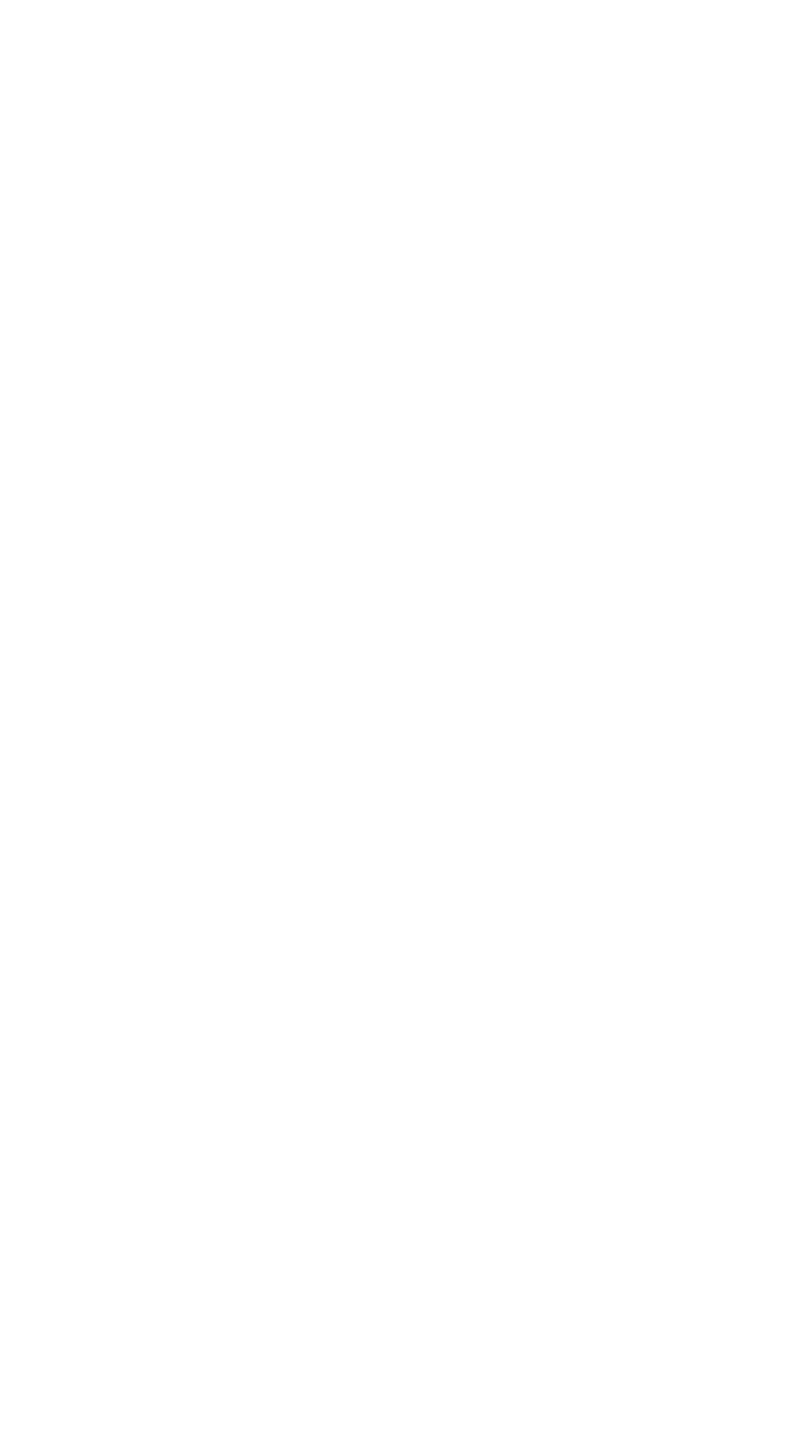
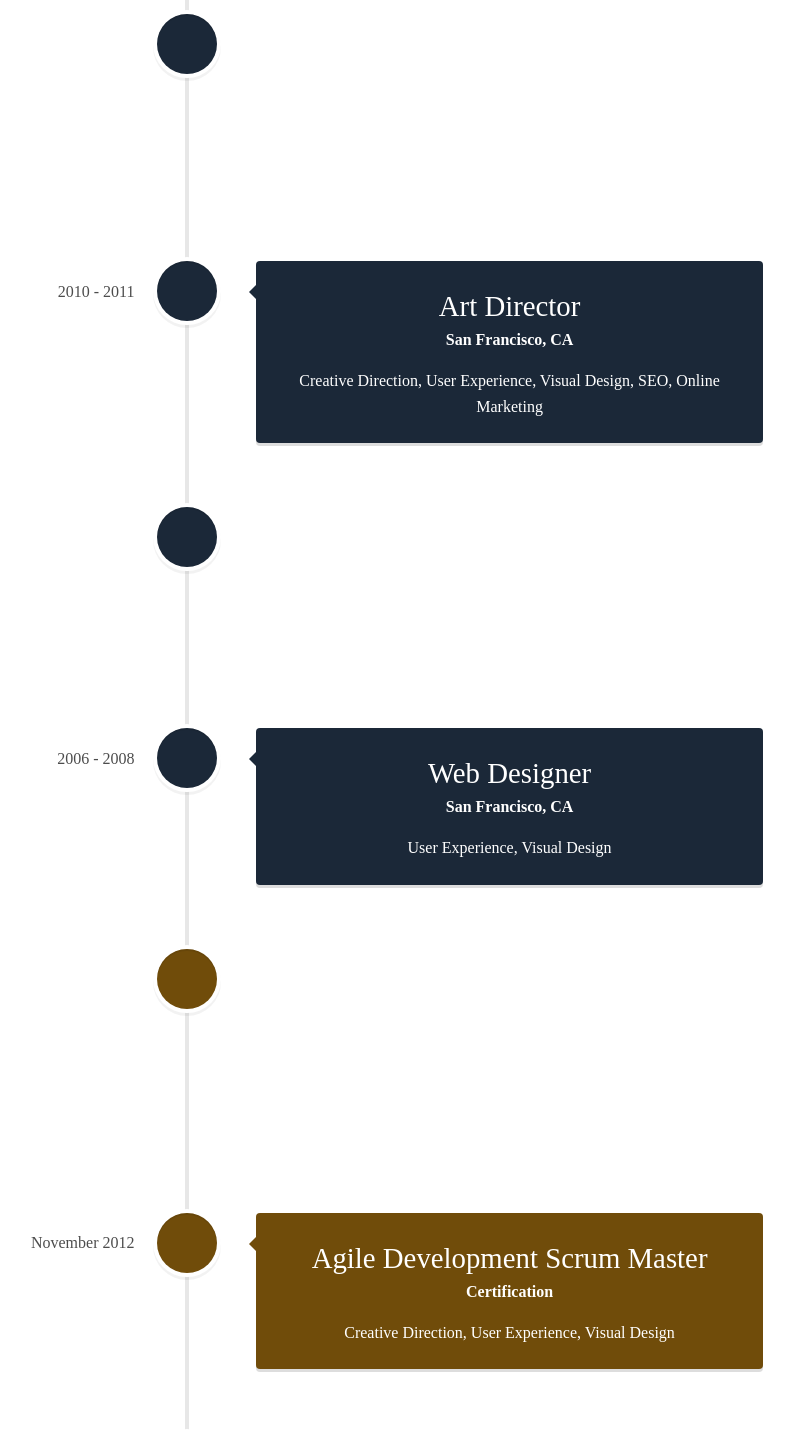
Before and after one commit to Saagcode/2Tabelionato, a React (Vite) app: page /#/Sobre in a window 1280 px wide. Shown: the part 460-1891 px from the top of the page, without its empty margins (453-1247 px from the left). Before the commit the page ends 800 px from the top, so only its background shows below. Built offline with nearby package versions, Linux system fonts and the light colour scheme; a web font is replaced by a local one.

Commit message:
timeline implement

```diff
--- a/package.json
+++ b/package.json
@@ -17,7 +17,8 @@
     "react": "^18.3.1",
     "react-dom": "^18.3.1",
     "react-fast-marquee": "^1.6.5",
-    "react-router-dom": "^7.1.1"
+    "react-router-dom": "^7.1.1",
+    "react-vertical-timeline-component": "^3.5.3"
   },
   "devDependencies": {
     "@eslint/js": "^9.17.0",
--- a/src/pages/Sobre/index.jsx
+++ b/src/pages/Sobre/index.jsx
@@ -1,10 +1,121 @@
 import Footer from "../../Components/Footer";
 import Head from "../../Components/Head";
-
+import './styles.css'
+import { VerticalTimeline, VerticalTimelineElement } from 'react-vertical-timeline-component';
+import 'react-vertical-timeline-component/style.min.css';
+import teste from "../../../public/images/logo.png"
 function Sobre() {
     return (
         <>
             <Head />
+            <section className="container-Timeline">
+                <h1>O 2º TABELIONATO DE NOTAS</h1>
+                <VerticalTimeline lineColor={'#cecece7b'}>
+                    <VerticalTimelineElement
+                        className="vertical-timeline-element--work"
+                        contentStyle={{ background: '#1b2838', color: '#fff' }}
+                        contentArrowStyle={{ borderRight: '7px solid  #1b2838' }}
+                        date="2011 - present"
+                        iconStyle={{ background: '#1b2838', color: '#fff' }}
+                        dateClassName="text-date"
+                    >
+                        <h3 className="vertical-timeline-element-title">Creative Director</h3>
+                        <h4 className="vertical-timeline-element-subtitle">Miami, FL</h4>
+                        <p>
+                            Creative Direction, User Experience, Visual Design, Project Management, Team Leading
+                        </p>
+                    </VerticalTimelineElement>
+                    <VerticalTimelineElement
+                        className="vertical-timeline-element--work"
+                        date="2010 - 2011"
+                        contentStyle={{ background: '#1b2838', color: '#fff' }}
+                        contentArrowStyle={{ borderRight: '7px solid  #1b2838' }}
+                        iconStyle={{ background: '#1b2838', color: '#fff' }}
+                        dateClassName="text-date"
+                    >
+                        <h3 className="vertical-timeline-element-title">Art Director</h3>
+                        <h4 className="vertical-timeline-element-subtitle">San Francisco, CA</h4>
+                        <p>
+                            Creative Direction, User Experience, Visual Design, SEO, Online Marketing
+                        </p>
+                    </VerticalTimelineElement>
+                    <VerticalTimelineElement
+                        className="vertical-timeline-element--work"
+                        date="2008 - 2010"
+                        contentStyle={{ background: '#1b2838', color: '#fff' }}
+                        contentArrowStyle={{ borderRight: '7px solid  #1b2838' }}
+                        iconStyle={{ background: '#1b2838', color: '#fff' }}
+                        dateClassName="text-date"
+                    >
+                        <h3 className="vertical-timeline-element-title">Web Designer</h3>
+                        <h4 className="vertical-timeline-element-subtitle">Los Angeles, CA</h4>
+                        <p>
+                            User Experience, Visual Design
+                        </p>
+                    </VerticalTimelineElement>
+                    <VerticalTimelineElement
+                        className="vertical-timeline-element--work"
+                        date="2006 - 2008"
+                        dateClassName="text-date"
+                        contentStyle={{ background: '#1b2838', color: '#fff' }}
+                        contentArrowStyle={{ borderRight: '7px solid  #1b2838' }}
+                        iconStyle={{ background: '#1b2838', color: '#fff' }}
+                    >
+                        <h3 className="vertical-timeline-element-title">Web Designer</h3>
+                        <h4 className="vertical-timeline-element-subtitle">San Francisco, CA</h4>
+                        <p>
+                            User Experience, Visual Design
+                        </p>
+                    </VerticalTimelineElement>
+                    <VerticalTimelineElement
+                        className="vertical-timeline-element--education"
+                        date="April 2013"
+                        dateClassName="text-date"
+                        contentStyle={{ background: 'rgb(112, 76, 10)', color: '#fff' }}
+                        contentArrowStyle={{ borderRight: '7px solid  rgb(112, 76, 10)' }}
+                        iconStyle={{ background: 'rgb(112, 76, 10)', color: '#fff' }}
+                    >
+                        <h3 className="vertical-timeline-element-title">Content Marketing for Web, Mobile and Social Media</h3>
+                        <h4 className="vertical-timeline-element-subtitle">Online Course</h4>
+                        <p>
+                            Strategy, Social Media
+                        </p>
+                    </VerticalTimelineElement>
+                    <VerticalTimelineElement
+                        className="vertical-timeline-element--education"
+                        date="November 2012"
+                        dateClassName="text-date"
+                        contentStyle={{ background: 'rgb(112, 76, 10)', color: '#fff' }}
+                        contentArrowStyle={{ borderRight: '7px solid  rgb(112, 76, 10)' }}
+                        iconStyle={{ background: 'rgb(112, 76, 10)', color: '#fff' }}
+
+                    >
+                        <h3 className="vertical-timeline-element-title">Agile Development Scrum Master</h3>
+                        <h4 className="vertical-timeline-element-subtitle">Certification</h4>
+                        <p>
+                            Creative Direction, User Experience, Visual Design
+                        </p>
+                    </VerticalTimelineElement>
+                    <VerticalTimelineElement
+                        className="vertical-timeline-element--education"
+                        date="2002 - 2006"
+                        dateClassName="text-date"
+                        contentStyle={{ background: 'rgb(112, 76, 10)', color: '#fff' }}
+                        contentArrowStyle={{ borderRight: '7px solid  rgb(112, 76, 10)' }}
+                        iconStyle={{ background: 'rgb(112, 76, 10)', color: '#fff' }}
+
+                    >
+                        <h3 className="vertical-timeline-element-title">Bachelor of Science in Interactive Digital Media Visual Imaging</h3>
+                        <h4 className="vertical-timeline-element-subtitle">Bachelor Degree</h4>
+                        <p>
+                            Creative Direction, Visual Design
+                        </p>
+                    </VerticalTimelineElement>
+                    <VerticalTimelineElement
+                        iconStyle={{ background: 'rgb(112, 76, 10)', color: '#fff' }}
+                    />
+                </VerticalTimeline>
+            </section>
             <Footer />
         </>
     )
--- a/src/pages/Sobre/styles.css
+++ b/src/pages/Sobre/styles.css
@@ -0,0 +1,13 @@
+.container-Timeline {
+    margin: 0px 0;
+    background-color: #fff;
+}
+
+.container-Timeline h1 {
+    color: #1b2838;
+    padding: 150px 0;
+}
+
+.text-date {
+    color: #000;
+}
```
Also changed, not shown: 1 other file (tests, documents, lock files or other folders).
